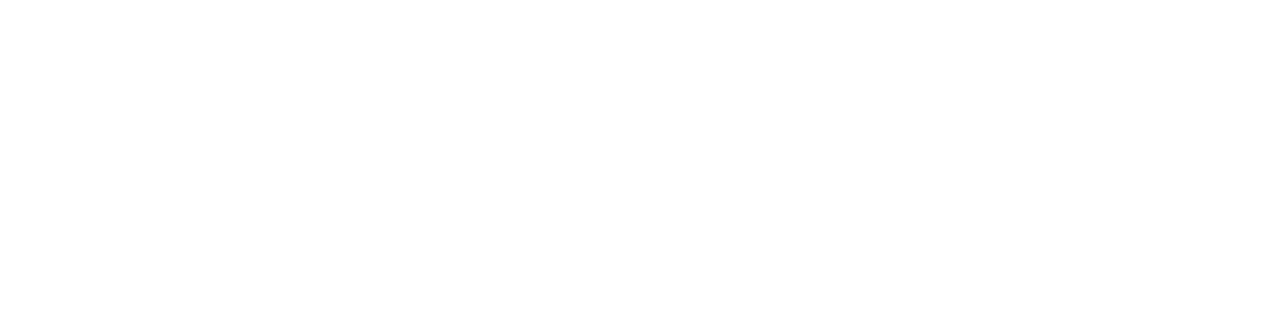
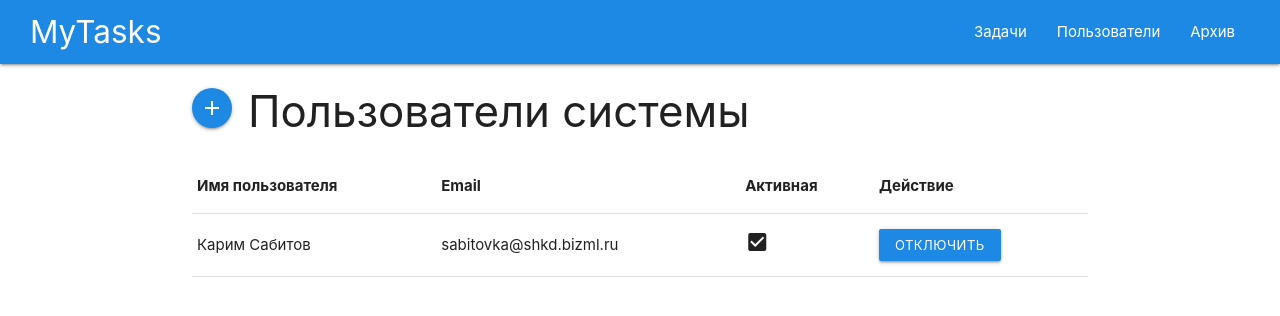
Before and after one commit to dragonfishdev/soa-app, a React (Create React App) app in the folder client/: page /users in a window 1280 px wide. Before the commit this address had no page. Shown: the top 316 px of the page. Built offline with nearby package versions, Linux system fonts and the light colour scheme.

Commit message:
Added users page

```diff
--- a/client/src/App.js
+++ b/client/src/App.js
@@ -2,12 +2,14 @@
 import { useRoutes } from "./routes";
 
 import 'materialize-css';
+import { Header } from "./components/Header";
 
 function App() {
   const routes = useRoutes();
 
   return (
     <Router>
+      <Header />
       <div className="container">
         { routes }
       </div>
--- /dev/null
+++ b/client/src/components/Header.js
@@ -0,0 +1,14 @@
+export const Header = () => {
+    return (
+      <nav>
+        <div className="nav-wrapper blue darken-1" style={{ padding: '0 2rem' }}>
+          <span className="brand-logo">MyTasks</span>
+          <ul id="nav-mobile" className="right hide-on-med-and-down">
+            <li><a href="/">Задачи</a></li>
+            <li><a href="/">Пользователи</a></li>
+            <li><a href="/">Архив</a></li>
+          </ul>
+        </div>
+      </nav>
+    )
+}
--- /dev/null
+++ b/client/src/pages/UsersPage.js
@@ -0,0 +1,31 @@
+export const UsersPage = () => {
+  return <>
+    <div style={{display: 'flex', alignItems: "normal", margin: "24px 0"}}>
+      <button className="btn-floating blue darken-1"><i class="material-icons">add</i></button>
+      <h3 style={{ padding: 0, margin: "0 0 0 16px" }}>Пользователи системы</h3>
+    </div>
+    <div>
+      <table>
+        <thead>
+          <tr>
+            <th>Имя пользователя</th>
+            <th>Email</th>
+            <th>Активная</th>
+            <th>Действие</th>
+          </tr>
+        </thead>
+
+        <tbody>
+          <tr>
+            <td>Карим Сабитов</td>
+            <td>sabitovka@shkd.bizml.ru</td>
+            <td><i className="material-icons">check_box</i></td>
+            <td>
+              <button className="btn-small blue darken-1">Отключить</button>
+            </td>
+          </tr>
+        </tbody>
+      </table>
+    </div>
+  </>
+}
--- a/client/src/routes.js
+++ b/client/src/routes.js
@@ -1,12 +1,14 @@
-import { Route, Routes } from "react-router-dom"
+import { Route, Routes, Navigate } from "react-router-dom"
 import { LoginPage } from './pages/LoginPage'
 import { TasksPage } from "./pages/TasksPage"
+import { UsersPage } from "./pages/UsersPage"
 
 export const useRoutes = () => {
   return (
     <Routes>
       <Route path="/login" exact element={ <LoginPage /> } />
-      <Route path="/" exact element={ <TasksPage /> } />
+      <Route path="/" exact element={ <Navigate to="/login" /> } />
+      <Route path="/users" exact element={ <UsersPage /> } />
     </Routes>
   )
 }
```
